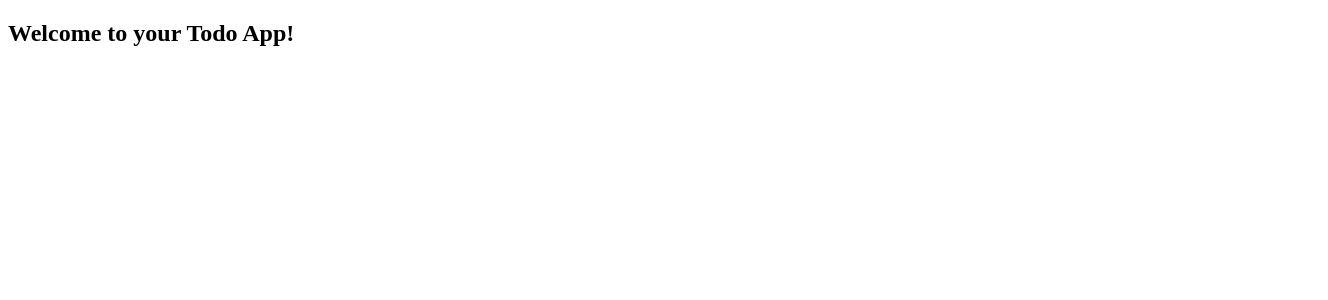
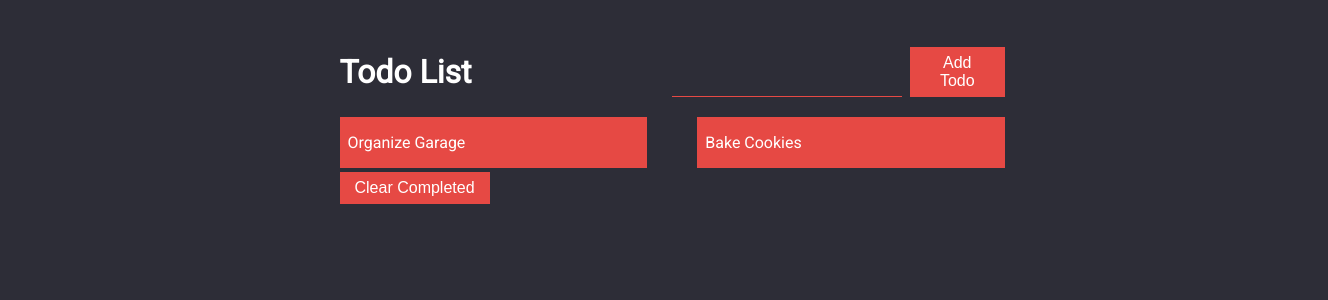
Before and after one commit to bloominstituteoftechnology/web-module-project-class-components, a React (Create React App) app: page / in a window 1280 px wide. Shown: the top 300 px of the page, 1328 px wide, since content can reach past the window. Built offline with nearby package versions, Linux system fonts and the light colour scheme; the HTML template or start-up script is replaced by a standard one.

Commit message:
1st commit

```diff
--- a/src/App.js
+++ b/src/App.js
@@ -1,13 +1,73 @@
 import React from 'react';
+import ReactDOM from 'react-dom';
+import TodoList from './components/TodoList';
+import TodoForm from './components/TodoForm';
+
+import './Todo.css';
+
+const todolist = [
+{
+  task: 'Organize Garage',
+  id: 1528817077286,
+  completed: false
+},
+{
+  task: 'Bake Cookies',
+  id: 1528817084358,
+  completed: false
+}
+];
 
 class App extends React.Component {
   // you will need a place to store your state in this component.
   // design `App` to be the parent component of your application.
   // this component is going to take care of state, and any change handlers you need to work with your state
+  constructor() {
+    super();
+    this.state = {
+      todolist: todolist
+    }
+  }
+
+  toggleCompleted = (todoId) => {
+    const updatedTodolist = this.state.todolist.map(todo => {
+      if (todo.id === todoId) {
+        return {
+          ...todo,
+          completed: !todo.completed
+        }
+      }
+      return todo;
+    });
+    this.setState({
+      ...this.state,
+      todolist: updatedTodolist
+    });
+  }
+
+  addTodo = (todoName) => {
+    const newTodo = {
+      task: todoName,
+      id: Date.now(),
+      completed: false
+    };
+    this.setState({
+      ...this.state,
+      todolist: [
+        ...this.state.todolist,
+        newTodo
+      ]
+    })
+  }
+
   render() {
     return (
-      <div>
-        <h2>Welcome to your Todo App!</h2>
+      <div className="App">
+        <div className="header">
+          <h1>Todo List</h1>
+          <TodoForm addTodo={this.addTodo} />
+        </div>
+        <TodoList todolist={this.state.todolist} toggleCompleted={this.toggleCompleted} />
       </div>
     );
   }
--- /dev/null
+++ b/src/Todo.css
@@ -0,0 +1,96 @@
+@import url('https://fonts.googleapis.com/css?family=Roboto');
+html,
+body {
+  width: 100%;
+  height: 100%;
+  margin: 0;
+  padding: 1em;
+}
+
+body {
+  background-color: #2d2d37;
+}
+
+h1,
+h2,
+h3,
+h4,
+h5,
+h6,
+div,
+p,
+span {
+  color: white;
+  font-family: 'Roboto', sans-serif;
+}
+
+.App {
+  font-family: sans-serif;
+  text-align: center;
+  padding: 0 36px;
+  max-width: 665px;
+  margin: 0 auto;
+}
+
+.header {
+  display: flex;
+  justify-content: space-between;
+  align-items: center;
+}
+h1 {
+  text-align: left;
+}
+
+.todolist {
+  display: flex;
+  flex-flow: row wrap;
+  justify-content: space-between;
+  width: 100%;
+  margin: 0 auto;
+}
+.todo {
+  background-color: #e64944;
+  width: 45%;
+  text-align: left;
+  margin: 4px 0;
+  padding-left: 8px;
+  cursor: pointer;
+}
+
+.todo.completed {
+  background-color: #d17d7c;
+  text-decoration: line-through;
+}
+form {
+  width: 50%;
+  display: flex;
+  justify-content: flex-end;
+}
+form > input {
+  background-color: #2d2d37;
+  border: 0;
+  padding: 6px 0;
+  font-size: 1rem;
+  width: 240px;
+  outline: 0;
+  color: white;
+  border-bottom: 1px solid #e64944;
+  margin-right: 8px;
+}
+
+button {
+  background-color: #e64944;
+  border: 1px solid #e64944;
+  color: white;
+  font-size: 16px;
+  padding: 6px 14px;
+}
+
+input::placeholder {
+  color: #e64944;
+  opacity: 1;
+}
+
+.clear-btn {
+  margin-top: 16px;
+}
--- a/src/components/Todo.js
+++ b/src/components/Todo.js
@@ -0,0 +1,14 @@
+import React from 'react';
+
+const Todo = props => {
+    return(
+        <div
+            className = {`todo${props.todo.completed ? ' completed': ''}`}
+            onClick={() => props.toggleCompleted(props.todo.id)}
+        >
+            <p>{props.todo.task}</p>
+        </div>
+    );
+};
+
+export default Todo;
--- a/src/components/TodoForm.js
+++ b/src/components/TodoForm.js
@@ -0,0 +1,33 @@
+import React from 'react';
+
+class TodoForm extends React.Component {
+    constructor(){
+        super();
+        this.state = {
+            newTodo: ''
+        }
+    }
+
+    handleChanges = e => {
+        this.setState({
+            ...this.state,
+            newTodo: e.target.value
+        })
+    };
+
+    handleSubmit = e => {
+        e.preventDefault();
+        this.props.addTodo(this.state.newTodo);
+    }
+
+    render(){
+        return(
+            <form>
+                <input type="text" task="todo" value={this.state.newTodo} onChange={this.handleChanges}/>
+                <button onClick={this.handleSubmit}>Add Todo</button>
+            </form>
+        )
+    }
+}
+
+export default TodoForm;
--- a/src/components/TodoList.js
+++ b/src/components/TodoList.js
@@ -1,2 +1,23 @@
 // your components will all go in this `component` directory.
 // feel free to change this component.js into TodoList.js
+import React from "react";
+import Todo from "./Todo";
+
+
+
+const TodoList = props => {
+
+
+    return (
+        <div className="todolist">
+            {props.todolist.map(todo => (
+                <Todo key={todo.id} todo={todo} toggleCompleted={props.toggleCompleted} />
+            ))}
+            <button className="clear-btns" onClick={props.todolist.filter(todo => todo.completed === false)}>
+                Clear Completed
+            </button>
+        </div>
+    );
+};
+
+export default TodoList;
```
Also changed, not shown: src/components/Todo.css (deleted).
